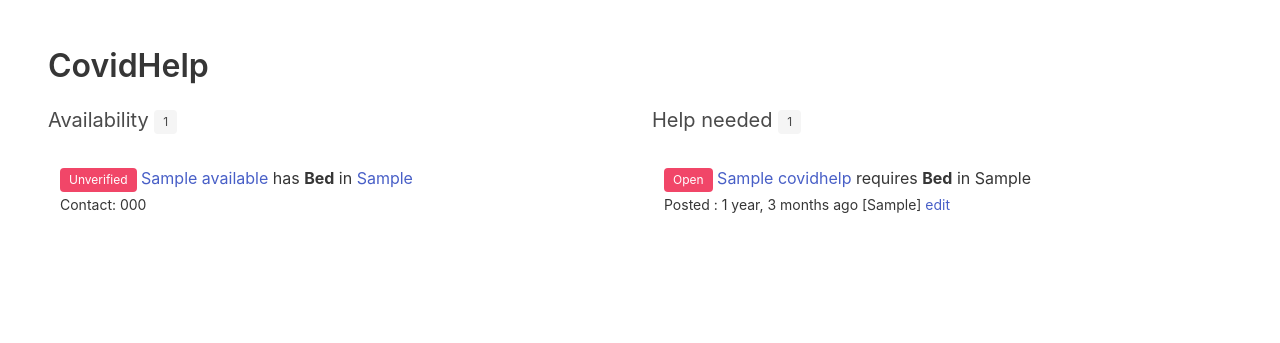
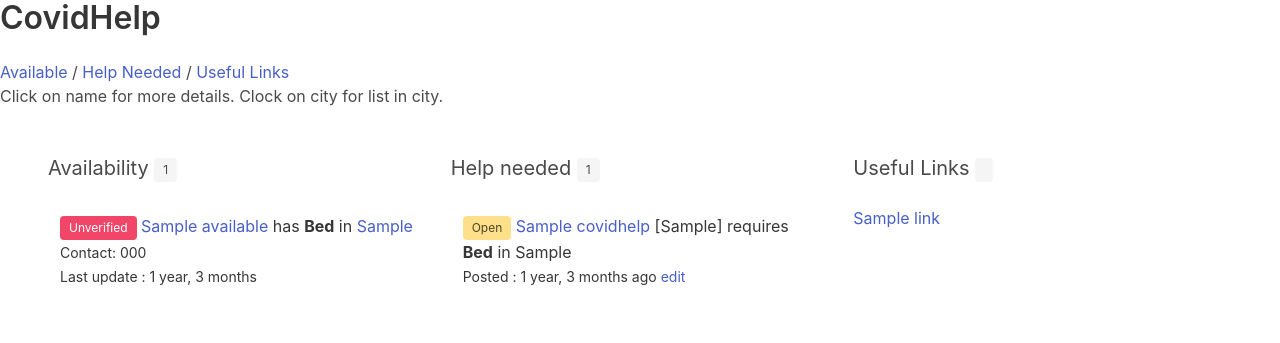
Before and after one commit to covidhelpin/covidhelp, a Django app: page / in a window 1280 px wide. Shown: the top 343 px of the page. Run offline with Django 3.2, Linux system fonts and the light colour scheme; tables that the repository leaves empty hold one stand-in row (values such as "Sample post").

Commit message:
Updated with links to Name and Cities
Added a bunch of views for the different links.
Added a new model for Links.

```diff
--- a/covidhelp/covidhelp/urls.py
+++ b/covidhelp/covidhelp/urls.py
@@ -17,7 +17,7 @@ from django.contrib import admin
 from django.urls import path , include
 from django.views.generic import TemplateView
 from django.contrib.auth.views import LogoutView
-from webapp.views import CovidHelpListView, CovidHelpCreateView, HomeView
+from webapp.views import CovidHelpListView, CovidHelpCreateView, HomeView, CovidHelpDetailsView, AvailableDetailsView, AvailableCityListView, AvailableListView
 
 urlpatterns = [
     path('admin/', admin.site.urls),
@@ -27,4 +27,8 @@ urlpatterns = [
     path('allpatients', CovidHelpListView.as_view(), name="index"),
     path('add/', CovidHelpCreateView.as_view(), name="CovidHelpAdd"),
     path('', HomeView, name="home"),
+    path('patient/<pk>/', CovidHelpDetailsView.as_view(), name="covidhelp_details"),
+    path('available/<pk>/', AvailableDetailsView.as_view(), name="available_details"),
+    path('city/<location>', AvailableCityListView.as_view(), name="available_city_lists"),
+    path('available/', AvailableListView.as_view(), name="available_lists"),
 ]
--- a/covidhelp/templates/base.html
+++ b/covidhelp/templates/base.html
@@ -6,6 +6,9 @@
   <link rel="stylesheet" href="https://cdn.jsdelivr.net/npm/bulma@0.9.2/css/bulma.min.css">
 <head>
 <body>
+  <h2 class="title"><a href="/">CovidHelp</a></h2>
+
+  {% block content_menu %} {% endblock content_menu %}
   {% block content_body %} {% endblock content_body %}
 </body>
 
--- a/covidhelp/templates/index.html
+++ b/covidhelp/templates/index.html
@@ -2,15 +2,31 @@
 
 {% block content_heading %} HomePage {% endblock content_heading%}
 
+{%block content_menu%}
+<a href="#available">
+  Available
+</a>
+/
+<a href="#helpneeded">
+  Help Needed
+</a>
+/
+<a href="#links">
+  Useful Links
+</a>
+{%endblock content_menu %}
 
 
 {% block content_body %}
+<br>Click on name for more details. Clock on city for list in city.
 <section class="section">
   <div calss="container">
-    <h2 class="title">CovidHelp</h2>
+
+  </div>
     <div class="columns">
+
     <div class = "column">
-      <p class="subtitle">Availability <span class="tag">{{available_count}}</span></p>
+      <p id="available" class="subtitle">Availability <span class="tag">{{available_count}}</span></p>
 
       <table class="table">
       {% for item in available_list %}
@@ -18,9 +34,14 @@
       <tr>
         <td>
         <a href="">
-          <span class="tag is-small is-danger">{{item.get_verified_display}} </span> {{item.patient_name}}</a>
-          <a href=>{{item}}</a> has <b>{{item.get_type_display}}</b> in <a href="">{{item.location}}</a><br>
-          <small>Contact: {{item.contact_number}}</small>
+          {% if item.verified == "V" %}
+            <span class="tag is-small is-success">{{item.get_verified_display}} </span> </a>
+          {% else %}
+            <span class="tag is-small is-danger">{{item.get_verified_display}} </span>
+          {% endif %}
+          <a href="{% url "available_details" item.pk %}">{{item}}</a> has <b>{{item.get_type_display}}</b> in <a href="{% url "available_city_lists" item.location %}">{{item.location}}</a><br>
+          <small>Contact: {{item.contact_number}}<br>
+          Last update : {{item.last_verified|timesince}}</small>
         </td>
       </tr>
 
@@ -29,20 +50,35 @@
     </div>
 
     <div class = "column">
-    <p class="subtitle"> Help needed <span class="tag">{{help_count}}</span></p>
+    <p id="helpneeded" class="subtitle"> Help needed <span class="tag">{{help_count}}</span></p>
     <table class="table">
     {% for item in help_required_list %}
 
     <tr>
       <td>
-      <a href=""><span class="tag is-small is-danger">{{item.get_status_display}} </span> {{item.patient_name}}</a> requires <b>{{item.get_patient_requirements_display}}</b> in {{item.location_city}}<br>
-      <small> Posted : {{item.date|timesince}} ago [{{item.patient_contact_no}}] <a href="">edit</a> </small>
+      <a href="{% url "covidhelp_details" item.pk %}">
+          <span class="tag is-small is-warning">{{item.get_status_display}} </span>
+          {{item.patient_name}}</a> [{{item.patient_contact_no}}] requires <b>{{item.get_patient_requirements_display}}</b> in {{item.location_city}}<br>
+      <small> Posted : {{item.date|timesince}} ago  <a href="">edit</a> </small>
       </td>
     </tr>
 
     {% endfor %}
     </table>
-  </div>
+    </div>
+
+    <div class = "column">
+    <p id="links" class="subtitle"> Useful Links <span class="tag"></span></p>
+
+    <ul>
+      {%for item in link_list%}
+      <li>
+        <a href="{{item.url}}" target="new">{{item}}</a>
+      </li>
+      {% endfor %}
+
+    </ul>
+    </div>
 
   </div>
   </div>
--- a/covidhelp/webapp/models.py
+++ b/covidhelp/webapp/models.py
@@ -26,6 +26,8 @@ REQUIREMENT_CHOICES = [
     ('P', 'Plasma'),
     ('R', 'Remidisiver'),
     ('F', 'Fabiflu'),
+    ('V', 'Favipiravir'),
+    ('T', 'Tiffin'),
     ('M', 'Other Medicines'),
 ]
 
@@ -83,3 +85,10 @@ class Available(models.Model):
 
     class Meta:
         ordering =["-last_verified"]
+
+class Link(models.Model):
+    name = models.CharField(max_length=100)
+    url = models.URLField()
+
+    def __str__(self):
+        return self.name
--- a/covidhelp/webapp/views.py
+++ b/covidhelp/webapp/views.py
@@ -1,7 +1,7 @@
 from django.contrib.auth.mixins import LoginRequiredMixin
-from django.views.generic import ListView, CreateView, DeleteView, UpdateView
+from django.views.generic import ListView, CreateView, DeleteView, UpdateView, DetailView
 from django.shortcuts import render, reverse
-from webapp.models import CovidHelp, Available
+from webapp.models import CovidHelp, Available, Link
 
 # Create your views here.
 
@@ -42,6 +42,22 @@ class CovidHelpUpdateView(LoginRequiredMixin, UpdateView):
     def form_valid (self,form):
         return super().form_valid(form)
 
+class CovidHelpDetailsView(DetailView):
+    model = CovidHelp
+
+class AvailableDetailsView(DetailView):
+    model = Available
+
+class AvailableListView(ListView):
+    model = Available
+    template_name="webapp/available_list.html"
+
+class AvailableCityListView(ListView):
+    model = Available
+
+    def get_queryset(self):
+        return Available.objects.filter(location=self.kwargs['location'])
+
 
 
 def HomeView(request):
@@ -49,10 +65,12 @@ def HomeView(request):
     help_count=help_required_list.count()
     available_list = Available.objects.all()
     available_count=available_list.count()
+    link_list = Link.objects.all()
     context = {
         'help_required_list' : help_required_list,
         'help_count':help_count,
         'available_list' : available_list,
         'available_count' : available_count,
+        'link_list' : link_list,
     }
     return render(request, 'index.html',context)
```
Also changed, not shown: covidhelp/templates/webapp/available_detail.html (added, +36 -0 lines), covidhelp/templates/webapp/available_list.html (added, +37 -0 lines), covidhelp/templates/webapp/covidhelp_detail.html (added, +56 -0 lines), covidhelp/webapp/admin.py (+7 -2 lines), covidhelp/webapp/migrations/0003_auto_20210422_1255.py (added).
